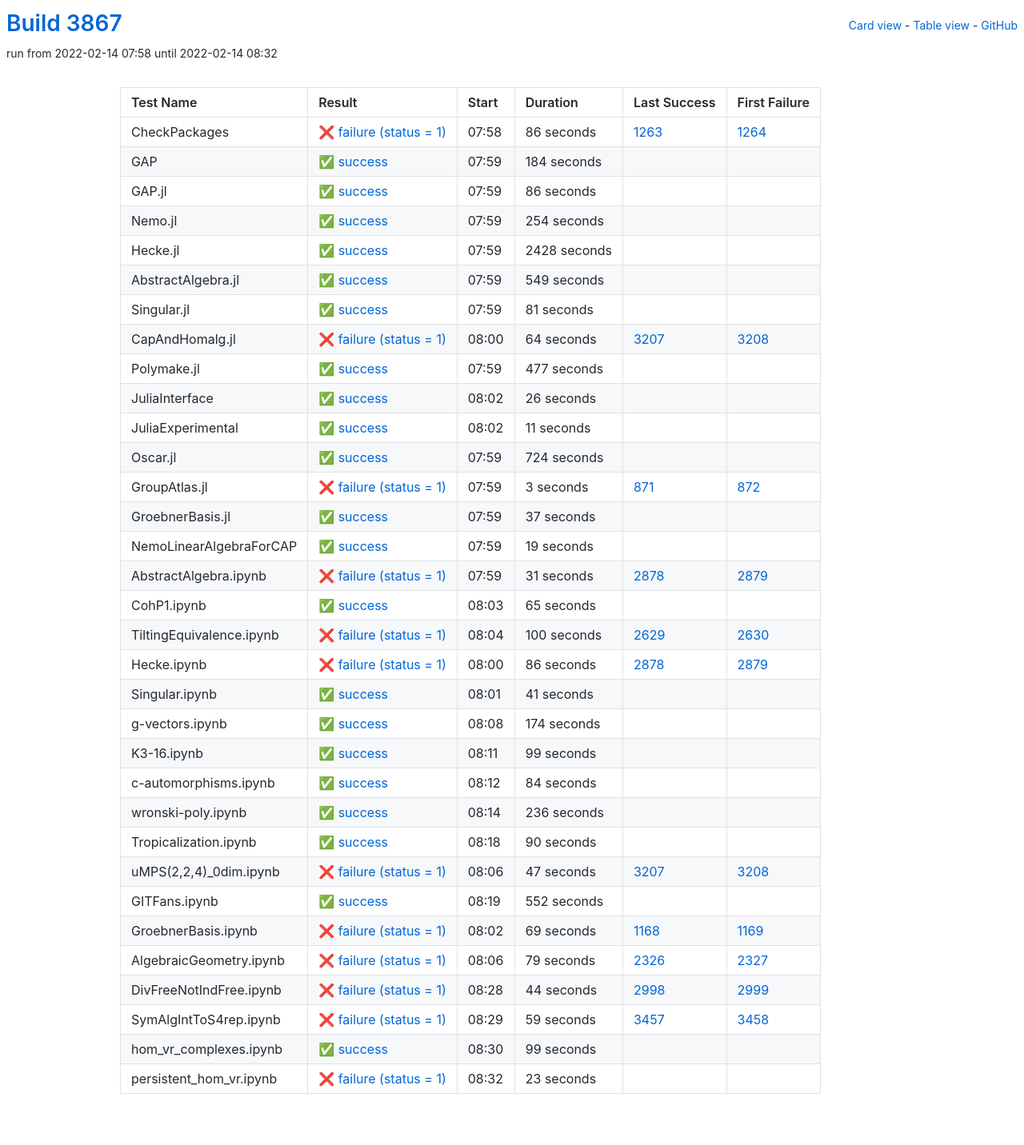
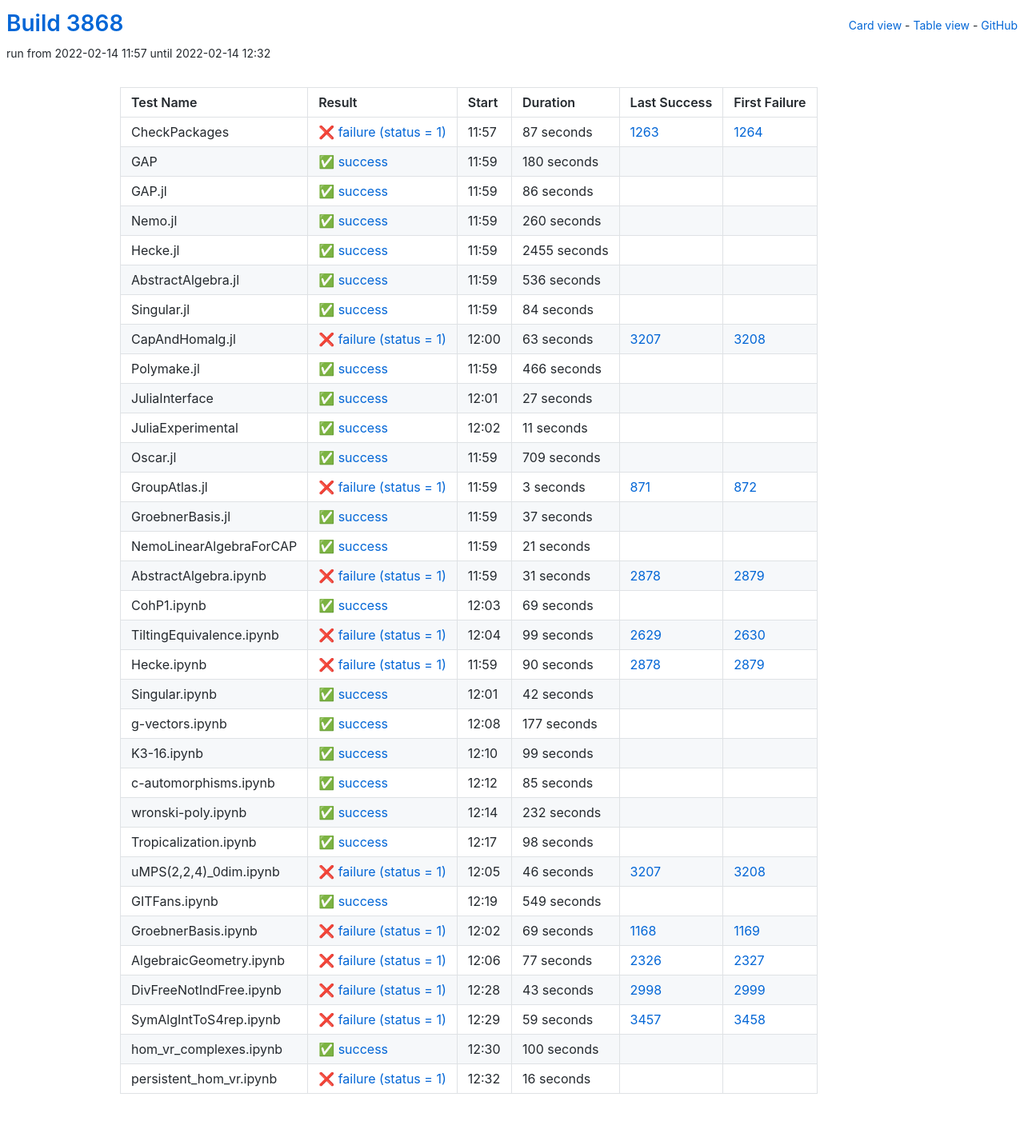
Before and after one commit to oscar-system/oscar-ci-status-stable, a Jekyll site: the page built from table.html, in a window 1280 px wide. Shown: the whole page at 80% size. Built offline with Jekyll 4.4.1, drawn with Linux system fonts in a browser that asks for light colours.

Commit message:
Build #3868

```diff
--- a/_data/ci.yml
+++ b/_data/ci.yml
@@ -1,6 +1,6 @@
 ---
-build: 3867
-build_url: https://oscarci.mathematik.uni-kl.de/job/oscar-stable/3867/
+build: 3868
+build_url: https://oscarci.mathematik.uni-kl.de/job/oscar-stable/3868/
 job: oscar-stable
 organization: oscar-system
 repo: oscar-ci-status-stable
@@ -8,32 +8,32 @@ repourl: https://github.com/oscar-system/oscar-ci-status-stable
 tests:
 - name: CheckPackages
   id: checkpackages
-  log: https://oscarci.mathematik.uni-kl.de/job/oscar-stable/3867/artifact/logs/build-3867/CheckPackages.log
-  start: 2022-02-14 07:58
+  log: https://oscarci.mathematik.uni-kl.de/job/oscar-stable/3868/artifact/logs/build-3868/CheckPackages.log
+  start: 2022-02-14 11:57
   success: false
   exitcode: 1
   status: failure
-  duration: 86
+  duration: 87
   last_success: 1263
   last_success_url: https://oscarci.mathematik.uni-kl.de/job/oscar-stable/1263/
   first_failure: 1264
   first_failure_url: https://oscarci.mathematik.uni-kl.de/job/oscar-stable/1264/
 - name: GAP
   id: gap
-  log: https://oscarci.mathematik.uni-kl.de/job/oscar-stable/3867/artifact/logs/build-3867/GAP.log
-  start: 2022-02-14 07:59
+  log: https://oscarci.mathematik.uni-kl.de/job/oscar-stable/3868/artifact/logs/build-3868/GAP.log
+  start: 2022-02-14 11:59
   success: true
   exitcode: 0
   status: success
-  duration: 184
+  duration: 180
   last_success: false
   last_success_url:
   first_failure: false
   first_failure_url:
 - name: GAP.jl
   id: gap-jl
-  log: https://oscarci.mathematik.uni-kl.de/job/oscar-stable/3867/artifact/logs/build-3867/GAP.jl.log
-  start: 2022-02-14 07:59
+  log: https://oscarci.mathematik.uni-kl.de/job/oscar-stable/3868/artifact/logs/build-3868/GAP.jl.log
+  start: 2022-02-14 11:59
   success: true
   exitcode: 0
   status: success
@@ -44,92 +44,92 @@ tests:
   first_failure_url:
 - name: Nemo.jl
   id: nemo-jl
-  log: https://oscarci.mathematik.uni-kl.de/job/oscar-stable/3867/artifact/logs/build-3867/Nemo.jl.log
-  start: 2022-02-14 07:59
+  log: https://oscarci.mathematik.uni-kl.de/job/oscar-stable/3868/artifact/logs/build-3868/Nemo.jl.log
+  start: 2022-02-14 11:59
   success: true
   exitcode: 0
   status: success
-  duration: 254
+  duration: 260
   last_success: false
   last_success_url:
   first_failure: false
   first_failure_url:
 - name: Hecke.jl
   id: hecke-jl
-  log: https://oscarci.mathematik.uni-kl.de/job/oscar-stable/3867/artifact/logs/build-3867/Hecke.jl.log
-  start: 2022-02-14 07:59
+  log: https://oscarci.mathematik.uni-kl.de/job/oscar-stable/3868/artifact/logs/build-3868/Hecke.jl.log
+  start: 2022-02-14 11:59
   success: true
   exitcode: 0
   status: success
-  duration: 2428
+  duration: 2455
   last_success: false
   last_success_url:
   first_failure: false
   first_failure_url:
 - name: AbstractAlgebra.jl
   id: abstractalgebra-jl
-  log: https://oscarci.mathematik.uni-kl.de/job/oscar-stable/3867/artifact/logs/build-3867/AbstractAlgebra.jl.log
-  start: 2022-02-14 07:59
+  log: https://oscarci.mathematik.uni-kl.de/job/oscar-stable/3868/artifact/logs/build-3868/AbstractAlgebra.jl.log
+  start: 2022-02-14 11:59
   success: true
   exitcode: 0
   status: success
-  duration: 549
+  duration: 536
   last_success: false
   last_success_url:
   first_failure: false
   first_failure_url:
 - name: Singular.jl
   id: singular-jl
-  log: https://oscarci.mathematik.uni-kl.de/job/oscar-stable/3867/artifact/logs/build-3867/Singular.jl.log
-  start: 2022-02-14 07:59
+  log: https://oscarci.mathematik.uni-kl.de/job/oscar-stable/3868/artifact/logs/build-3868/Singular.jl.log
+  start: 2022-02-14 11:59
   success: true
   exitcode: 0
   status: success
-  duration: 81
+  duration: 84
   last_success: false
   last_success_url:
   first_failure: false
   first_failure_url:
 - name: CapAndHomalg.jl
   id: capandhomalg-jl
-  log: https://oscarci.mathematik.uni-kl.de/job/oscar-stable/3867/artifact/logs/build-3867/CapAndHomalg.jl.log
-  start: 2022-02-14 08:00
+  log: https://oscarci.mathematik.uni-kl.de/job/oscar-stable/3868/artifact/logs/build-3868/CapAndHomalg.jl.log
+  start: 2022-02-14 12:00
   success: false
   exitcode: 1
   status: failure
-  duration: 64
+  duration: 63
   last_success: 3207
   last_success_url: https://oscarci.mathematik.uni-kl.de/job/oscar-stable/3207/
   first_failure: 3208
   first_failure_url: https://oscarci.mathematik.uni-kl.de/job/oscar-stable/3208/
 - name: Polymake.jl
   id: polymake-jl
-  log: https://oscarci.mathematik.uni-kl.de/job/oscar-stable/3867/artifact/logs/build-3867/Polymake.jl.log
-  start: 2022-02-14 07:59
+  log: https://oscarci.mathematik.uni-kl.de/job/oscar-stable/3868/artifact/logs/build-3868/Polymake.jl.log
+  start: 2022-02-14 11:59
   success: true
   exitcode: 0
   status: success
-  duration: 477
+  duration: 466
   last_success: false
   last_success_url:
   first_failure: false
   first_failure_url:
 - name: JuliaInterface
   id: juliainterface
-  log: https://oscarci.mathematik.uni-kl.de/job/oscar-stable/3867/artifact/logs/build-3867/JuliaInterface.log
-  start: 2022-02-14 08:02
+  log: https://oscarci.mathematik.uni-kl.de/job/oscar-stable/3868/artifact/logs/build-3868/JuliaInterface.log
+  start: 2022-02-14 12:01
   success: true
   exitcode: 0
   status: success
-  duration: 26
+  duration: 27
   last_success: false
   last_success_url:
   first_failure: false
   first_failure_url:
 - name: JuliaExperimental
   id: juliaexperimental
-  log: https://oscarci.mathematik.uni-kl.de/job/oscar-stable/3867/artifact/logs/build-3867/JuliaExperimental.log
-  start: 2022-02-14 08:02
+  log: https://oscarci.mathematik.uni-kl.de/job/oscar-stable/3868/artifact/logs/build-3868/JuliaExperimental.log
+  start: 2022-02-14 12:02
   success: true
   exitcode: 0
   status: success
@@ -140,20 +140,20 @@ tests:
   first_failure_url:
 - name: Oscar.jl
   id: oscar-jl
-  log: https://oscarci.mathematik.uni-kl.de/job/oscar-stable/3867/artifact/logs/build-3867/Oscar.jl.log
-  start: 2022-02-14 07:59
+  log: https://oscarci.mathematik.uni-kl.de/job/oscar-stable/3868/artifact/logs/build-3868/Oscar.jl.log
+  start: 2022-02-14 11:59
   success: true
   exitcode: 0
   status: success
-  duration: 724
+  duration: 709
   last_success: false
   last_success_url:
   first_failure: false
   first_failure_url:
 - name: GroupAtlas.jl
   id: groupatlas-jl
-  log: https://oscarci.mathematik.uni-kl.de/job/oscar-stable/3867/artifact/logs/build-3867/GroupAtlas.jl.log
-  start: 2022-02-14 07:59
+  log: https://oscarci.mathematik.uni-kl.de/job/oscar-stable/3868/artifact/logs/build-3868/GroupAtlas.jl.log
+  start: 2022-02-14 11:59
   success: false
   exitcode: 1
   status: failure
@@ -164,8 +164,8 @@ tests:
   first_failure_url: https://oscarci.mathematik.uni-kl.de/job/oscar-stable/872/
 - name: GroebnerBasis.jl
   id: groebnerbasis-jl
-  log: https://oscarci.mathematik.uni-kl.de/job/oscar-stable/3867/artifact/logs/build-3867/GroebnerBasis.jl.log
-  start: 2022-02-14 07:59
+  log: https://oscarci.mathematik.uni-kl.de/job/oscar-stable/3868/artifact/logs/build-3868/GroebnerBasis.jl.log
+  start: 2022-02-14 11:59
   success: true
   exitcode: 0
   status: success
@@ -176,20 +176,20 @@ tests:
   first_failure_url:
 - name: NemoLinearAlgebraForCAP
   id: nemolinearalgebraforcap
-  log: https://oscarci.mathematik.uni-kl.de/job/oscar-stable/3867/artifact/logs/build-3867/NemoLinearAlgebraForCAP.log
-  start: 2022-02-14 07:59
+  log: https://oscarci.mathematik.uni-kl.de/job/oscar-stable/3868/artifact/logs/build-3868/NemoLinearAlgebraForCAP.log
+  start: 2022-02-14 11:59
   success: true
   exitcode: 0
   status: success
-  duration: 19
+  duration: 21
   last_success: false
   last_success_url:
   first_failure: false
   first_failure_url:
 - name: AbstractAlgebra.ipynb
   id: abstractalgebra-ipynb
-  log: https://oscarci.mathematik.uni-kl.de/job/oscar-stable/3867/artifact/logs/build-3867/AbstractAlgebra.ipynb.log
-  start: 2022-02-14 07:59
+  log: https://oscarci.mathematik.uni-kl.de/job/oscar-stable/3868/artifact/logs/build-3868/AbstractAlgebra.ipynb.log
+  start: 2022-02-14 11:59
   success: false
   exitcode: 1
   status: failure
@@ -200,68 +200,68 @@ tests:
   first_failure_url: https://oscarci.mathematik.uni-kl.de/job/oscar-stable/2879/
 - name: CohP1.ipynb
   id: cohp1-ipynb
-  log: https://oscarci.mathematik.uni-kl.de/job/oscar-stable/3867/artifact/logs/build-3867/CohP1.ipynb.log
-  start: 2022-02-14 08:03
+  log: https://oscarci.mathematik.uni-kl.de/job/oscar-stable/3868/artifact/logs/build-3868/CohP1.ipynb.log
+  start: 2022-02-14 12:03
   success: true
   exitcode: 0
   status: success
-  duration: 65
+  duration: 69
   last_success: false
   last_success_url:
   first_failure: false
   first_failure_url:
 - name: TiltingEquivalence.ipynb
   id: tiltingequivalence-ipynb
-  log: https://oscarci.mathematik.uni-kl.de/job/oscar-stable/3867/artifact/logs/build-3867/TiltingEquivalence.ipynb.log
-  start: 2022-02-14 08:04
+  log: https://oscarci.mathematik.uni-kl.de/job/oscar-stable/3868/artifact/logs/build-3868/TiltingEquivalence.ipynb.log
+  start: 2022-02-14 12:04
   success: false
   exitcode: 1
   status: failure
-  duration: 100
+  duration: 99
   last_success: 2629
   last_success_url: https://oscarci.mathematik.uni-kl.de/job/oscar-stable/2629/
   first_failure: 2630
   first_failure_url: https://oscarci.mathematik.uni-kl.de/job/oscar-stable/2630/
 - name: Hecke.ipynb
   id: hecke-ipynb
-  log: https://oscarci.mathematik.uni-kl.de/job/oscar-stable/3867/artifact/logs/build-3867/Hecke.ipynb.log
-  start: 2022-02-14 08:00
+  log: https://oscarci.mathematik.uni-kl.de/job/oscar-stable/3868/artifact/logs/build-3868/Hecke.ipynb.log
+  start: 2022-02-14 11:59
   success: false
   exitcode: 1
   status: failure
-  duration: 86
+  duration: 90
   last_success: 2878
   last_success_url: https://oscarci.mathematik.uni-kl.de/job/oscar-stable/2878/
   first_failure: 2879
   first_failure_url: https://oscarci.mathematik.uni-kl.de/job/oscar-stable/2879/
 - name: Singular.ipynb
   id: singular-ipynb
-  log: https://oscarci.mathematik.uni-kl.de/job/oscar-stable/3867/artifact/logs/build-3867/Singular.ipynb.log
-  start: 2022-02-14 08:01
+  log: https://oscarci.mathematik.uni-kl.de/job/oscar-stable/3868/artifact/logs/build-3868/Singular.ipynb.log
+  start: 2022-02-14 12:01
   success: true
   exitcode: 0
   status: success
-  duration: 41
+  duration: 42
   last_success: false
   last_success_url:
   first_failure: false
   first_failure_url:
 - name: g-vectors.ipynb
   id: g-vectors-ipynb
-  log: https://oscarci.mathematik.uni-kl.de/job/oscar-stable/3867/artifact/logs/build-3867/g-vectors.ipynb.log
-  start: 2022-02-14 08:08
+  log: https://oscarci.mathematik.uni-kl.de/job/oscar-stable/3868/artifact/logs/build-3868/g-vectors.ipynb.log
+  start: 2022-02-14 12:08
   success: true
   exitcode: 0
   status: success
-  duration: 174
+  duration: 177
   last_success: false
   last_success_url:
   first_failure: false
   first_failure_url:
 - name: K3-16.ipynb
   id: k3-16-ipynb
-  log: https://oscarci.mathematik.uni-kl.de/job/oscar-stable/3867/artifact/logs/build-3867/K3-16.ipynb.log
-  start: 2022-02-14 08:11
+  log: https://oscarci.mathematik.uni-kl.de/job/oscar-stable/3868/artifact/logs/build-3868/K3-16.ipynb.log
+  start: 2022-02-14 12:10
   success: true
   exitcode: 0
   status: success
@@ -272,68 +272,68 @@ tests:
   first_failure_url:
 - name: c-automorphisms.ipynb
   id: c-automorphisms-ipynb
-  log: https://oscarci.mathematik.uni-kl.de/job/oscar-stable/3867/artifact/logs/build-3867/c-automorphisms.ipynb.log
-  start: 2022-02-14 08:12
+  log: https://oscarci.mathematik.uni-kl.de/job/oscar-stable/3868/artifact/logs/build-3868/c-automorphisms.ipynb.log
+  start: 2022-02-14 12:12
   success: true
   exitcode: 0
   status: success
-  duration: 84
+  duration: 85
   last_success: false
   last_success_url:
   first_failure: false
   first_failure_url:
 - name: wronski-poly.ipynb
   id: wronski-poly-ipynb
-  log: https://oscarci.mathematik.uni-kl.de/job/oscar-stable/3867/artifact/logs/build-3867/wronski-poly.ipynb.log
-  start: 2022-02-14 08:14
+  log: https://oscarci.mathematik.uni-kl.de/job/oscar-stable/3868/artifact/logs/build-3868/wronski-poly.ipynb.log
+  start: 2022-02-14 12:14
   success: true
   exitcode: 0
   status: success
-  duration: 236
+  duration: 232
   last_success: false
   last_success_url:
   first_failure: false
   first_failure_url:
 - name: Tropicalization.ipynb
   id: tropicalization-ipynb
-  log: https://oscarci.mathematik.uni-kl.de/job/oscar-stable/3867/artifact/logs/build-3867/Tropicalization.ipynb.log
-  start: 2022-02-14 08:18
+  log: https://oscarci.mathematik.uni-kl.de/job/oscar-stable/3868/artifact/logs/build-3868/Tropicalization.ipynb.log
+  start: 2022-02-14 12:17
   success: true
   exitcode: 0
   status: success
-  duration: 90
+  duration: 98
   last_success: false
   last_success_url:
   first_failure: false
   first_failure_url:
 - name: uMPS(2,2,4)_0dim.ipynb
   id: umps-2-2-4-0dim-ipynb
-  log: https://oscarci.mathematik.uni-kl.de/job/oscar-stable/3867/artifact/logs/build-3867/uMPS-2-2-4-_0dim.ipynb.log
-  start: 2022-02-14 08:06
+  log: https://oscarci.mathematik.uni-kl.de/job/oscar-stable/3868/artifact/logs/build-3868/uMPS-2-2-4-_0dim.ipynb.log
+  start: 2022-02-14 12:05
   success: false
   exitcode: 1
   status: failure
-  duration: 47
+  duration: 46
   last_success: 3207
   last_success_url: https://oscarci.mathematik.uni-kl.de/job/oscar-stable/3207/
   first_failure: 3208
   first_failure_url: https://oscarci.mathematik.uni-kl.de/job/oscar-stable/3208/
 - name: GITFans.ipynb
   id: gitfans-ipynb
-  log: https://oscarci.mathematik.uni-kl.de/job/oscar-stable/3867/artifact/logs/build-3867/GITFans.ipynb.log
-  start: 2022-02-14 08:19
+  log: https://oscarci.mathematik.uni-kl.de/job/oscar-stable/3868/artifact/logs/build-3868/GITFans.ipynb.log
+  start: 2022-02-14 12:19
   success: true
   exitcode: 0
   status: success
-  duration: 552
+  duration: 549
   last_success: false
   last_success_url:
   first_failure: false
   first_failure_url:
 - name: GroebnerBasis.ipynb
   id: groebnerbasis-ipynb
-  log: https://oscarci.mathematik.uni-kl.de/job/oscar-stable/3867/artifact/logs/build-3867/GroebnerBasis.ipynb.log
-  start: 2022-02-14 08:02
+  log: https://oscarci.mathematik.uni-kl.de/job/oscar-stable/3868/artifact/logs/build-3868/GroebnerBasis.ipynb.log
+  start: 2022-02-14 12:02
   success: false
   exitcode: 1
   status: failure
@@ -344,32 +344,32 @@ tests:
   first_failure_url: https://oscarci.mathematik.uni-kl.de/job/oscar-stable/1169/
 - name: AlgebraicGeometry.ipynb
   id: algebraicgeometry-ipynb
-  log: https://oscarci.mathematik.uni-kl.de/job/oscar-stable/3867/artifact/logs/build-3867/AlgebraicGeometry.ipynb.log
-  start: 2022-02-14 08:06
+  log: https://oscarci.mathematik.uni-kl.de/job/oscar-stable/3868/artifact/logs/build-3868/AlgebraicGeometry.ipynb.log
+  start: 2022-02-14 12:06
   success: false
   exitcode: 1
   status: failure
-  duration: 79
+  duration: 77
   last_success: 2326
   last_success_url: https://oscarci.mathematik.uni-kl.de/job/oscar-stable/2326/
   first_failure: 2327
   first_failure_url: https://oscarci.mathematik.uni-kl.de/job/oscar-stable/2327/
 - name: DivFreeNotIndFree.ipynb
   id: divfreenotindfree-ipynb
-  log: https://oscarci.mathematik.uni-kl.de/job/oscar-stable/3867/artifact/logs/build-3867/DivFreeNotIndFree.ipynb.log
-  start: 2022-02-14 08:28
+  log: https://oscarci.mathematik.uni-kl.de/job/oscar-stable/3868/artifact/logs/build-3868/DivFreeNotIndFree.ipynb.log
+  start: 2022-02-14 12:28
   success: false
   exitcode: 1
   status: failure
-  duration: 44
+  duration: 43
   last_success: 2998
   last_success_url: https://oscarci.mathematik.uni-kl.de/job/oscar-stable/2998/
   first_failure: 2999
   first_failure_url: https://oscarci.mathematik.uni-kl.de/job/oscar-stable/2999/
 - name: SymAlgIntToS4rep.ipynb
   id: symalginttos4rep-ipynb
-  log: https://oscarci.mathematik.uni-kl.de/job/oscar-stable/3867/artifact/logs/build-3867/SymAlgIntToS4rep.ipynb.log
-  start: 2022-02-14 08:29
+  log: https://oscarci.mathematik.uni-kl.de/job/oscar-stable/3868/artifact/logs/build-3868/SymAlgIntToS4rep.ipynb.log
+  start: 2022-02-14 12:29
   success: false
   exitcode: 1
   status: failure
@@ -380,24 +380,24 @@ tests:
   first_failure_url: https://oscarci.mathematik.uni-kl.de/job/oscar-stable/3458/
 - name: hom_vr_complexes.ipynb
   id: hom-vr-complexes-ipynb
-  log: https://oscarci.mathematik.uni-kl.de/job/oscar-stable/3867/artifact/logs/build-3867/hom_vr_complexes.ipynb.log
-  start: 2022-02-14 08:30
+  log: https://oscarci.mathematik.uni-kl.de/job/oscar-stable/3868/artifact/logs/build-3868/hom_vr_complexes.ipynb.log
+  start: 2022-02-14 12:30
   success: true
   exitcode: 0
   status: success
-  duration: 99
+  duration: 100
   last_success: false
   last_success_url:
   first_failure: false
   first_failure_url:
 - name: persistent_hom_vr.ipynb
   id: persistent-hom-vr-ipynb
-  log: https://oscarci.mathematik.uni-kl.de/job/oscar-stable/3867/artifact/logs/build-3867/persistent_hom_vr.ipynb.log
-  start: 2022-02-14 08:32
+  log: https://oscarci.mathematik.uni-kl.de/job/oscar-stable/3868/artifact/logs/build-3868/persistent_hom_vr.ipynb.log
+  start: 2022-02-14 12:32
   success: false
   exitcode: 1
   status: failure
-  duration: 23
+  duration: 16
   last_success: false
   last_success_url:
   first_failure: false
```
Also changed, not shown: README.md.
